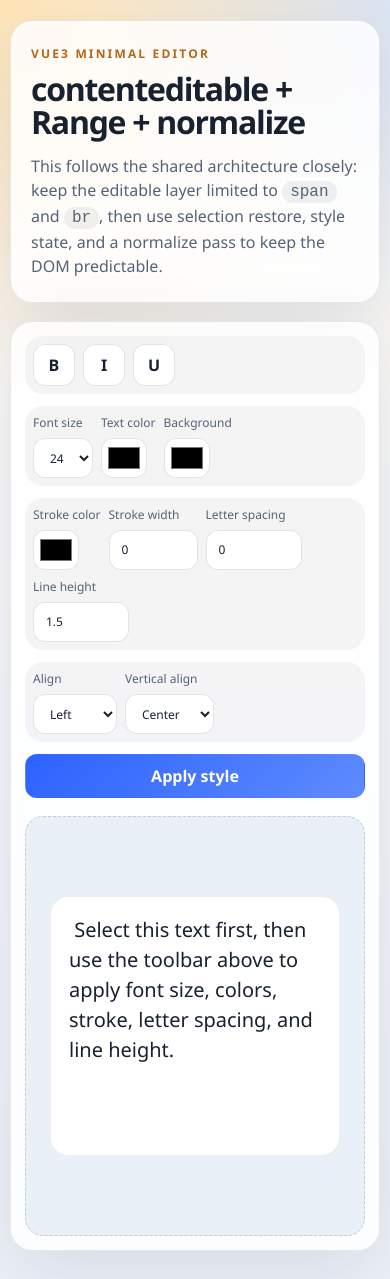
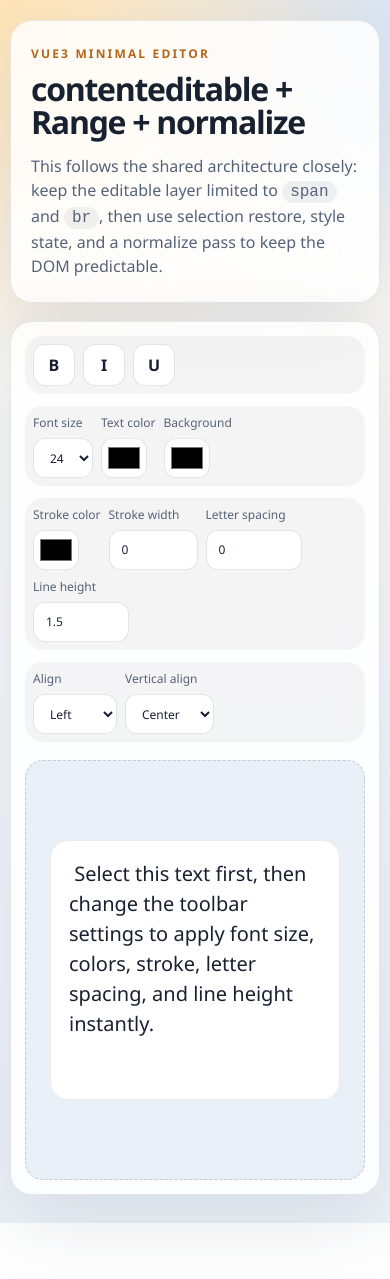
Before and after one commit to crank220/Vue3-Minimal-Editor, a Vue app: page / in a window 390 px wide. After the commit the page ends 1223 px from the top, so only its background shows below. Built offline with nearby package versions, Linux system fonts and the light colour scheme.

Commit message:
Apply toolbar style changes immediately

```diff
--- a/src/components/RichTextEditor.vue
+++ b/src/components/RichTextEditor.vue
@@ -1,5 +1,5 @@
 <script setup>
-import { computed, nextTick, ref } from 'vue'
+import { computed, nextTick, ref, watch } from 'vue'
 import ToolbarPanel from './ToolbarPanel.vue'
 import { saveRange, restoreRange, getRange } from '../composables/useSelection'
 import { styleState, styleToCss } from '../composables/useStyle'
@@ -22,7 +22,6 @@ function applyStyleToSelection() {
 
   const range = getRange()
   if (!range || range.collapsed) {
-    editorRef.value?.focus()
     return
   }
 
@@ -53,6 +52,14 @@ function onInput() {
     }
   })
 }
+
+watch(
+  styleState,
+  () => {
+    applyStyleToSelection()
+  },
+  { deep: true },
+)
 </script>
 
 <template>
@@ -68,7 +75,7 @@ function onInput() {
     </section>
 
     <section class="workspace-card">
-      <ToolbarPanel @apply="applyStyleToSelection" />
+      <ToolbarPanel />
 
       <div class="editor-stage" :style="editorStyle">
         <div
@@ -81,8 +88,8 @@ function onInput() {
           @focus="saveSelection"
           @input="onInput"
         >
-          Select this text first, then use the toolbar above to apply font size, colors,
-          stroke, letter spacing, and line height.
+          Select this text first, then change the toolbar settings to apply font size,
+          colors, stroke, letter spacing, and line height instantly.
         </div>
       </div>
     </section>
--- a/src/components/ToolbarPanel.vue
+++ b/src/components/ToolbarPanel.vue
@@ -1,7 +1,5 @@
 <script setup>
 import { styleState } from '../composables/useStyle'
-
-defineEmits(['apply'])
 
 const fontSizes = [16, 20, 24, 28, 32, 40, 48]
 const alignments = [
@@ -103,8 +101,6 @@ const verticalAlignments = [
         </select>
       </label>
     </div>
-
-    <button class="apply-button" @click="$emit('apply')">Apply style</button>
   </div>
 </template>
 
@@ -170,25 +166,13 @@ input[type='color'] {
   padding: 4px;
 }
 
-.apply-button {
-  min-width: 108px;
-  background: linear-gradient(135deg, #2d62ff, #5e8bff);
-  border-color: transparent;
-  color: white;
-}
-
 @media (max-width: 720px) {
   .toolbar {
     align-items: stretch;
   }
 
-  .toolbar-group,
-  .apply-button {
+  .toolbar-group {
     width: 100%;
-  }
-
-  .apply-button {
-    min-height: 44px;
   }
 }
 </style>
```
